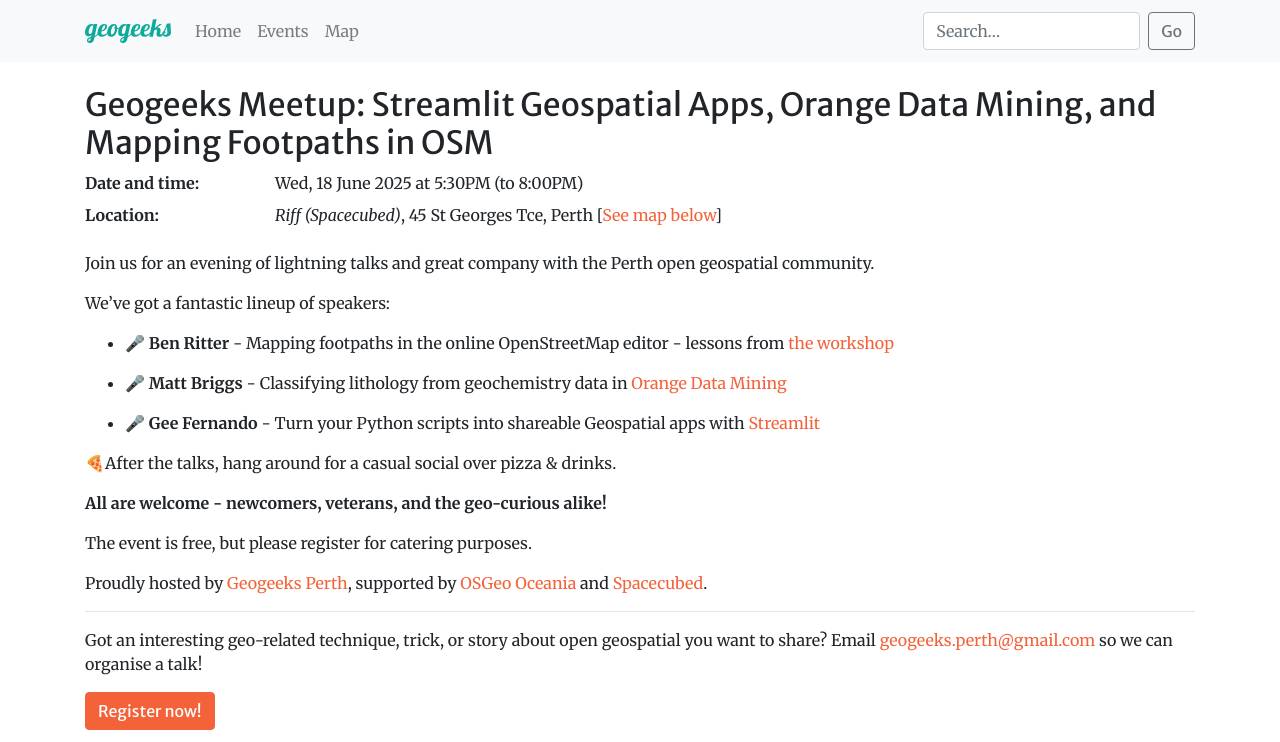
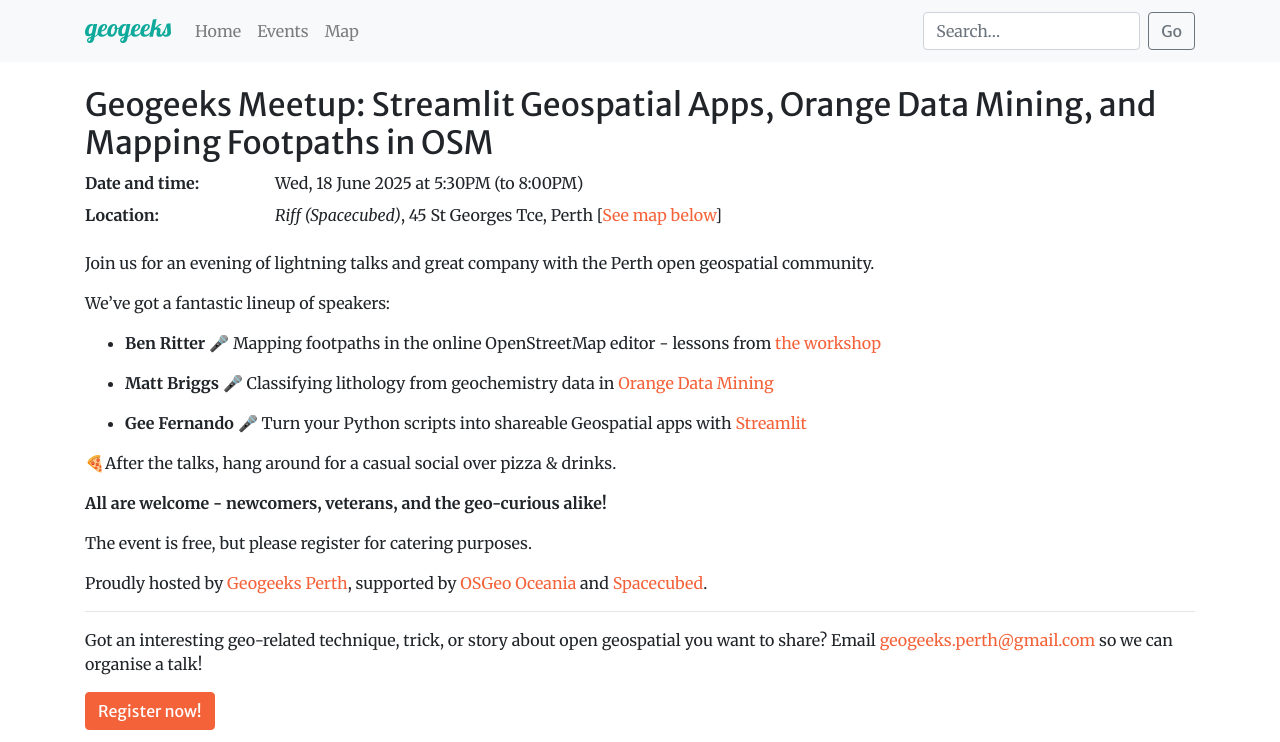
Before and after one commit to geogeeks-au/geogeeks-au.github.io, a Jekyll site: the page built from 2025/0618_speaker_night.md, in a window 1280 px wide, cut to the strip 0-742 px from the top of the page. Built offline with Jekyll 4.4.1, drawn with Linux system fonts in a browser that asks for light colours; comment, search, counter and statistics services are not loaded.

Commit message:
Improve the use of emojis as typesetting marker

```diff
--- a/2025/0618_speaker_night.md
+++ b/2025/0618_speaker_night.md
@@ -17,11 +17,11 @@
 
 We’ve got a fantastic lineup of speakers:
 
-- 🎤 **Ben Ritter** - Mapping footpaths in the online OpenStreetMap editor - lessons from [the workshop](https://tasks.smartcitiestransport.com/projects/73)
+- **Ben Ritter** 🎤 Mapping footpaths in the online OpenStreetMap editor - lessons from [the workshop](https://tasks.smartcitiestransport.com/projects/73)
 
-- 🎤 **Matt Briggs** - Classifying lithology from geochemistry data in [Orange Data Mining](https://orangedatamining.com/)
+- **Matt Briggs** 🎤 Classifying lithology from geochemistry data in [Orange Data Mining](https://orangedatamining.com/)
 
-- 🎤 **Gee Fernando** - Turn your Python scripts into shareable Geospatial apps with [Streamlit](https://streamlit.io/)
+- **Gee Fernando** 🎤 Turn your Python scripts into shareable Geospatial apps with [Streamlit](https://streamlit.io/)
 
 🍕After the talks, hang around for a casual social over pizza & drinks.
 
```
